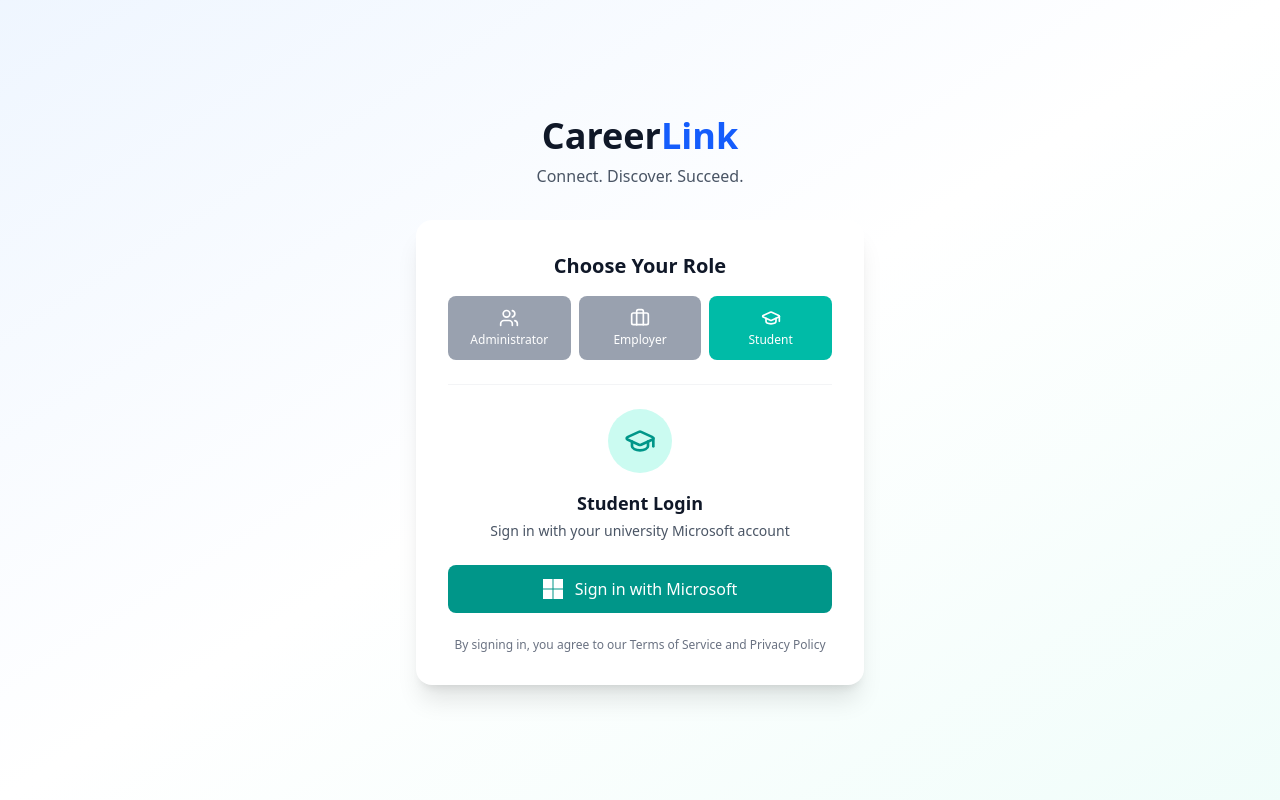
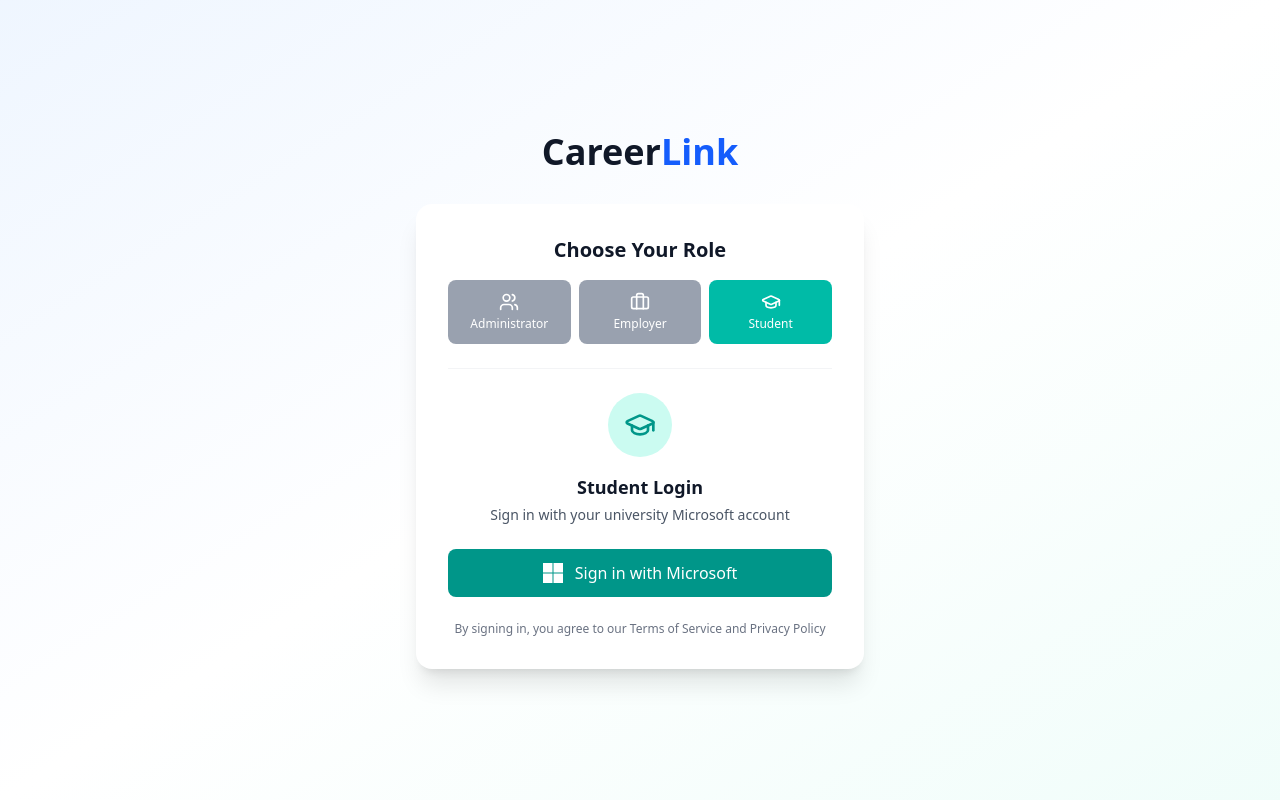
Before and after one commit to DevOpsktech/ktech.CareerLinkFE, a React (Vite) app: page /login in a window 1280 px wide. Built offline with nearby package versions, Linux system fonts and the light colour scheme.

Commit message:
- removed description from loginpage

```diff
--- a/src/components/auth/LoginPage.tsx
+++ b/src/components/auth/LoginPage.tsx
@@ -68,7 +68,6 @@
           <h1 className="text-4xl font-bold text-gray-900 mb-2">
             Career<span className="text-blue-600">Link</span>
           </h1>
-          <p className="text-gray-600">Connect. Discover. Succeed.</p>
         </div>
 
         {/* Role Selection */}
```
